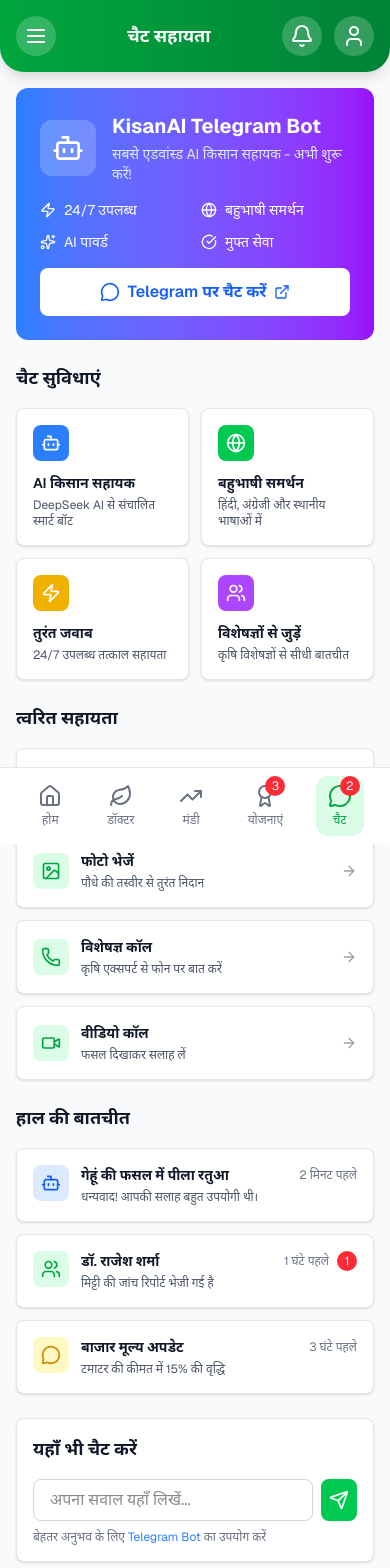
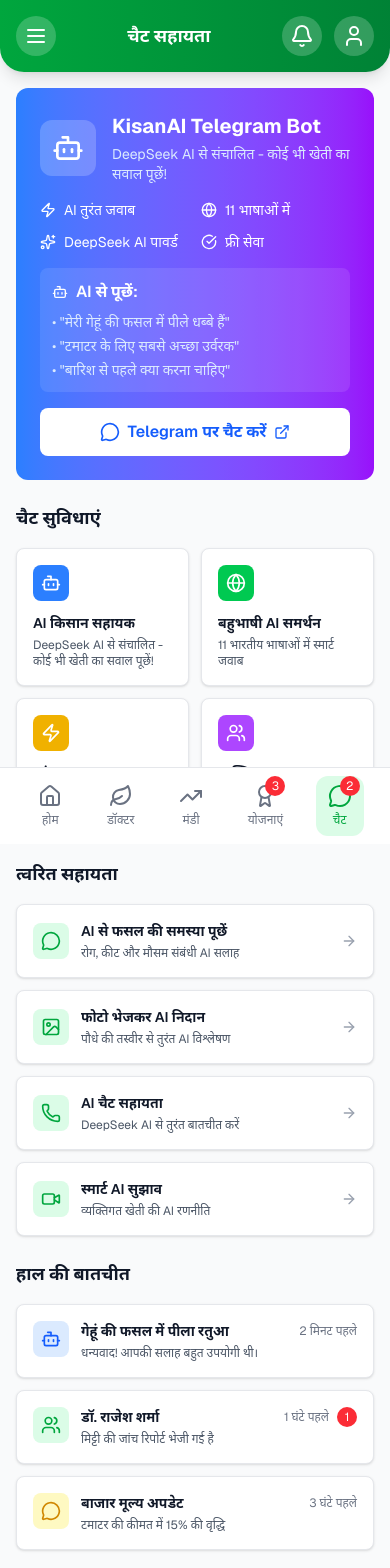
Before and after one commit to playlikeboy/KishanAI, a Next.js app: page /application/chat in a window 390 px wide. Shown: the top 1568 px of the page. Built offline with nearby package versions, Linux system fonts and the light colour scheme.

Commit message:
feat: Enhance AI chat features and improve loading UI in mobile application

```diff
--- a/src/app/(mobileapp)/application/chat/page.tsx
+++ b/src/app/(mobileapp)/application/chat/page.tsx
@@ -24,25 +24,25 @@
   {
     icon: Bot,
     title: 'AI किसान सहायक',
-    description: 'DeepSeek AI से संचालित स्मार्ट बॉट',
+    description: 'DeepSeek AI से संचालित - कोई भी खेती का सवाल पूछें!',
     color: 'bg-blue-500'
   },
   {
     icon: Globe,
-    title: 'बहुभाषी समर्थन',
-    description: 'हिंदी, अंग्रेजी और स्थानीय भाषाओं में',
+    title: 'बहुभाषी AI समर्थन',
+    description: '11 भारतीय भाषाओं में स्मार्ट जवाब',
     color: 'bg-green-500'
   },
   {
     icon: Zap,
-    title: 'तुरंत जवाब',
-    description: '24/7 उपलब्ध तत्काल सहायता',
+    title: 'तुरंत AI जवाब',
+    description: '24/7 उपलब्ध AI एक्सपर्ट सहायता',
     color: 'bg-yellow-500'
   },
   {
     icon: Users,
-    title: 'विशेषज्ञों से जुड़ें',
-    description: 'कृषि विशेषज्ञों से सीधी बातचीत',
+    title: 'व्यक्तिगत सलाह',
+    description: 'AI आपकी फसल के लिए विशिष्ट सुझाव देता है',
     color: 'bg-purple-500'
   }
 ];
@@ -77,23 +77,23 @@
 const quickActions = [
   {
     icon: MessageCircle,
-    title: 'फसल की समस्या',
-    description: 'रोग, कीट और मौसम संबंधी सवाल'
+    title: 'AI से फसल की समस्या पूछें',
+    description: 'रोग, कीट और मौसम संबंधी AI सलाह'
   },
   {
     icon: Image,
-    title: 'फोटो भेजें',
-    description: 'पौधे की तस्वीर से तुरंत निदान'
+    title: 'फोटो भेजकर AI निदान',
+    description: 'पौधे की तस्वीर से तुरंत AI विश्लेषण'
   },
   {
     icon: Phone,
-    title: 'विशेषज्ञ कॉल',
-    description: 'कृषि एक्सपर्ट से फोन पर बात करें'
+    title: 'AI चैट सहायता',
+    description: 'DeepSeek AI से तुरंत बातचीत करें'
   },
   {
     icon: Video,
-    title: 'वीडियो कॉल',
-    description: 'फसल दिखाकर सलाह लें'
+    title: 'स्मार्ट AI सुझाव',
+    description: 'व्यक्तिगत खेती की AI रणनीति'
   }
 ];
 
@@ -129,7 +129,7 @@
             <div className="flex-1">
               <h2 className="text-xl font-bold mb-1">KisanAI Telegram Bot</h2>
               <p className="text-blue-100 text-sm">
-                सबसे एडवांस्ड AI किसान सहायक - अभी शुरू करें!
+                DeepSeek AI से संचालित - कोई भी खेती का सवाल पूछें!
               </p>
             </div>
           </div>
@@ -137,19 +137,31 @@
           <div className="mt-4 grid grid-cols-2 gap-3 text-sm">
             <div className="flex items-center gap-2">
               <Zap className="h-4 w-4" />
-              <span>24/7 उपलब्ध</span>
+              <span>AI तुरंत जवाब</span>
             </div>
             <div className="flex items-center gap-2">
               <Globe className="h-4 w-4" />
-              <span>बहुभाषी समर्थन</span>
+              <span>11 भाषाओं में</span>
             </div>
             <div className="flex items-center gap-2">
               <Sparkles className="h-4 w-4" />
-              <span>AI पावर्ड</span>
+              <span>DeepSeek AI पावर्ड</span>
             </div>
             <div className="flex items-center gap-2">
               <CheckCircle className="h-4 w-4" />
-              <span>मुफ्त सेवा</span>
+              <span>फ्री सेवा</span>
+            </div>
+          </div>
+
+          <div className="mt-4 bg-white/10 rounded-lg p-3 mb-4">
+            <h3 className="font-semibold mb-2 flex items-center gap-2">
+              <Bot className="h-4 w-4" />
+              AI से पूछें:
+            </h3>
+            <div className="text-sm text-blue-100 space-y-1">
+              <p>• "मेरी गेहूं की फसल में पीले धब्बे हैं"</p>
+              <p>• "टमाटर के लिए सबसे अच्छा उर्वरक"</p>
+              <p>• "बारिश से पहले क्या करना चाहिए"</p>
             </div>
           </div>
 
--- a/src/app/(mobileapp)/application/page.tsx
+++ b/src/app/(mobileapp)/application/page.tsx
@@ -13,9 +13,13 @@
 
   return (
     <div className="min-h-screen bg-gray-50 flex items-center justify-center">
-      <div className="text-center">
-        <div className="animate-spin rounded-full h-12 w-12 border-b-2 border-green-500 mx-auto mb-4"></div>
-        <p className="text-gray-600">लोड हो रहा है...</p>
+      <div className="text-center p-8">
+        <div className="relative">
+          <div className="animate-spin rounded-full h-16 w-16 border-4 border-gray-200 border-t-green-600 mx-auto mb-6"></div>
+          <div className="absolute inset-0 rounded-full h-16 w-16 border-4 border-transparent border-t-green-400 animate-spin mx-auto" style={{ animationDuration: '1.5s' }}></div>
+        </div>
+        <h2 className="text-xl font-semibold text-gray-800 mb-2">KisanAI</h2>
+        <p className="text-gray-600 text-sm">Initializing application...</p>
       </div>
     </div>
   );
```
Also changed, not shown: 1 other file (tests, documents, lock files or other folders).
